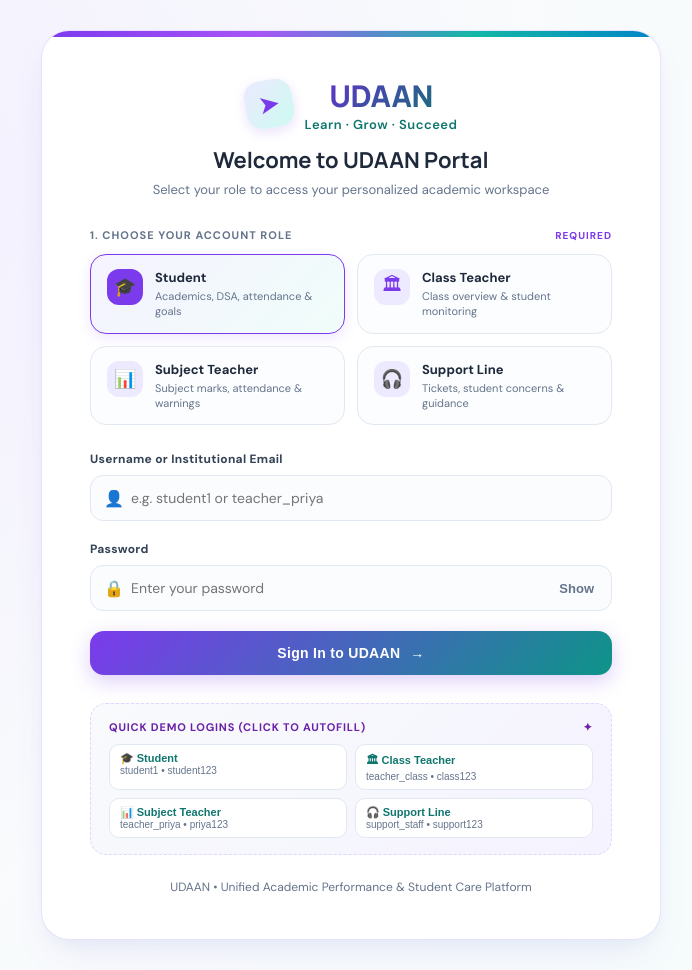
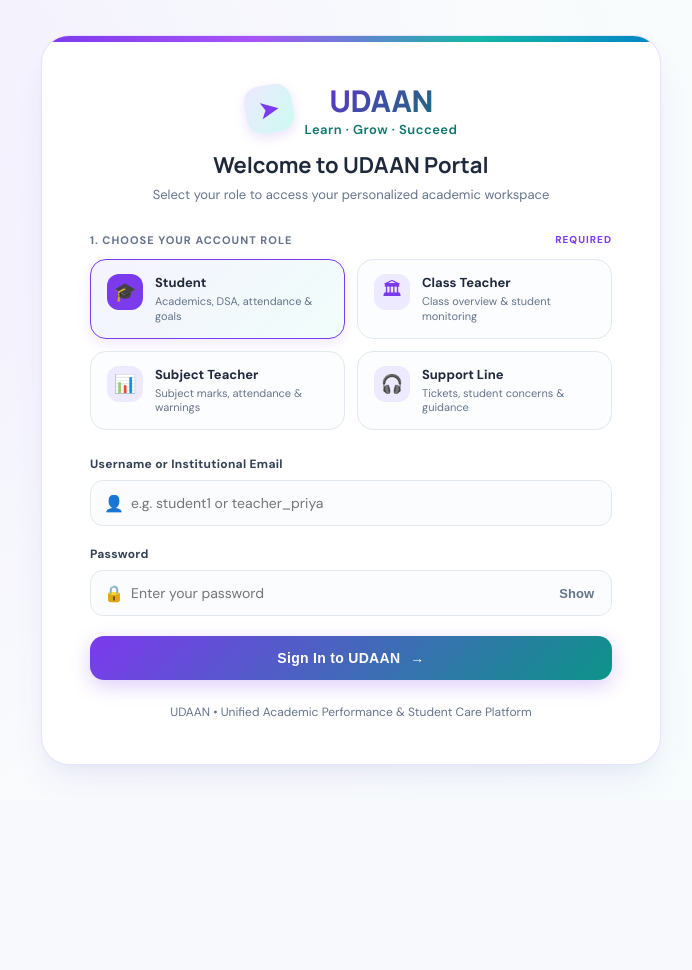
Before and after one commit to meghanabandi46-hue/SmartBro, a Flask app: page /login in a window 1280 px wide. Shown: the whole page, without its empty margins (289-981 px from the left). After the commit the page ends 774 px from the top, so only its background shows below. Run offline with Flask 3, Linux system fonts and the light colour scheme.

Commit message:
Remove public demo credentials and duplicate asset references

```diff
--- a/templates/login.html
+++ b/templates/login.html
@@ -5,7 +5,6 @@
   <meta name="viewport" content="width=device-width, initial-scale=1.0">
   <title>UDAAN — Sign In | Unified Academic Portal</title>
   <link rel="stylesheet" href="/static/css/login.css">
-  <link rel="stylesheet" href="../static/css/login.css">
 </head>
 <body>
 
@@ -90,37 +89,12 @@
         <span>→</span>
       </button>
 
-      <!-- Quick Demo Credentials Picker -->
-      <div class="demo-accounts">
-        <div class="demo-title">
-          <span>Quick Demo Logins (Click to Autofill)</span>
-          <span>✦</span>
-        </div>
-        <div class="demo-pills">
-          <button type="button" class="demo-pill" data-role="student" data-user="student1" data-pass="student123">
-            <strong>🎓 Student</strong>
-            <span>student1 &bull; student123</span>
-          </button>
-          <button type="button" class="demo-pill" data-role="class_teacher" data-user="teacher_class" data-pass="class123">
-            <strong>🏛 Class Teacher</strong>
-            <span>teacher_class &bull; class123</span>
-          </button>
-          <button type="button" class="demo-pill" data-role="subject_teacher" data-user="teacher_priya" data-pass="priya123">
-            <strong>📊 Subject Teacher</strong>
-            <span>teacher_priya &bull; priya123</span>
-          </button>
-          <button type="button" class="demo-pill" data-role="support" data-user="support_staff" data-pass="support123">
-            <strong>🎧 Support Line</strong>
-            <span>support_staff &bull; support123</span>
-          </button>
-        </div>
-      </div>
+
     </form>
 
     <p class="footer-text">UDAAN &bull; Unified Academic Performance & Student Care Platform</p>
   </div>
 
   <script src="/static/js/login.js"></script>
-  <script src="../static/js/login.js"></script>
 </body>
 </html>
```
